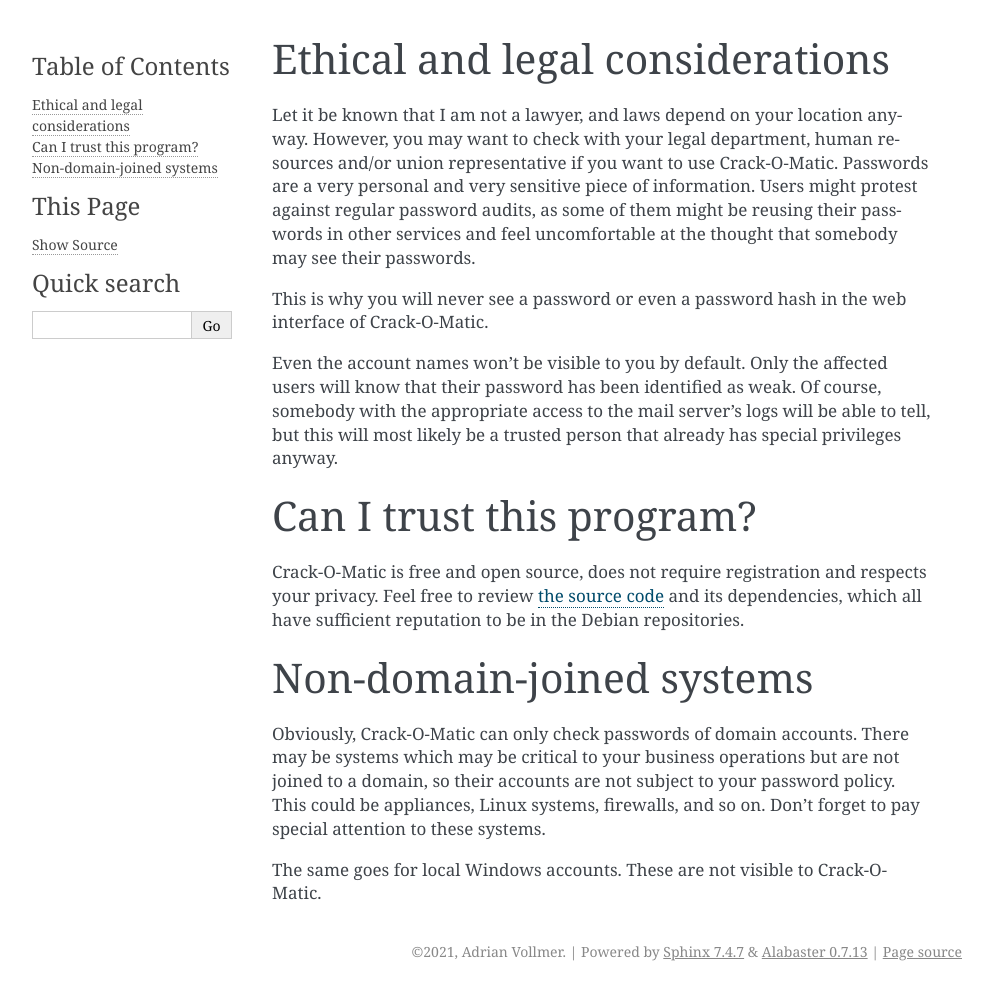
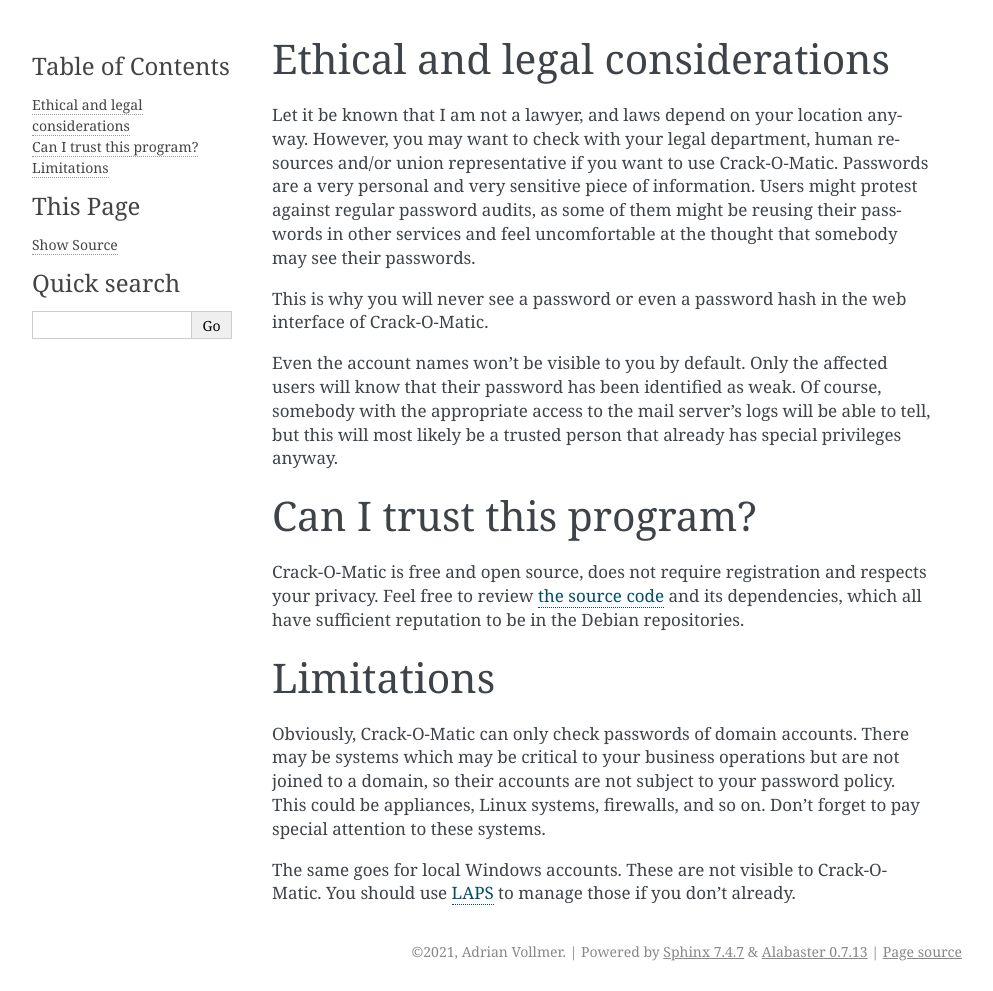
Before and after one commit to AdrianVollmer/Crack-O-Matic, a Sphinx documentation site: the page built from doc/concerns/index.rst, in a window 1280 px wide. Shown: the whole page, without its empty margins (148-1141 px from the left). Built offline with Sphinx 7.4.7, drawn with Linux system fonts in a browser that asks for light colours.

Commit message:
Add remark about LAPS

```diff
--- a/doc/concerns/index.rst
+++ b/doc/concerns/index.rst
@@ -26,8 +26,8 @@
 <https://github.com/AdrianVollmer/Crack-O-Matic>`_ and its dependencies,
 which all have sufficient reputation to be in the Debian repositories.
 
-Non-domain-joined systems
-=========================
+Limitations
+===========
 
 Obviously, Crack-O-Matic can only check passwords of domain accounts. There
 may be systems which may be critical to your business operations but are not
@@ -36,4 +36,6 @@
 forget to pay special attention to these systems.
 
 The same goes for local Windows accounts. These are not visible to
-Crack-O-Matic.
+Crack-O-Matic. You should use `LAPS
+<https://www.microsoft.com/en-us/download/details.aspx?id=46899>`_ to manage
+those if you don't already.
```
